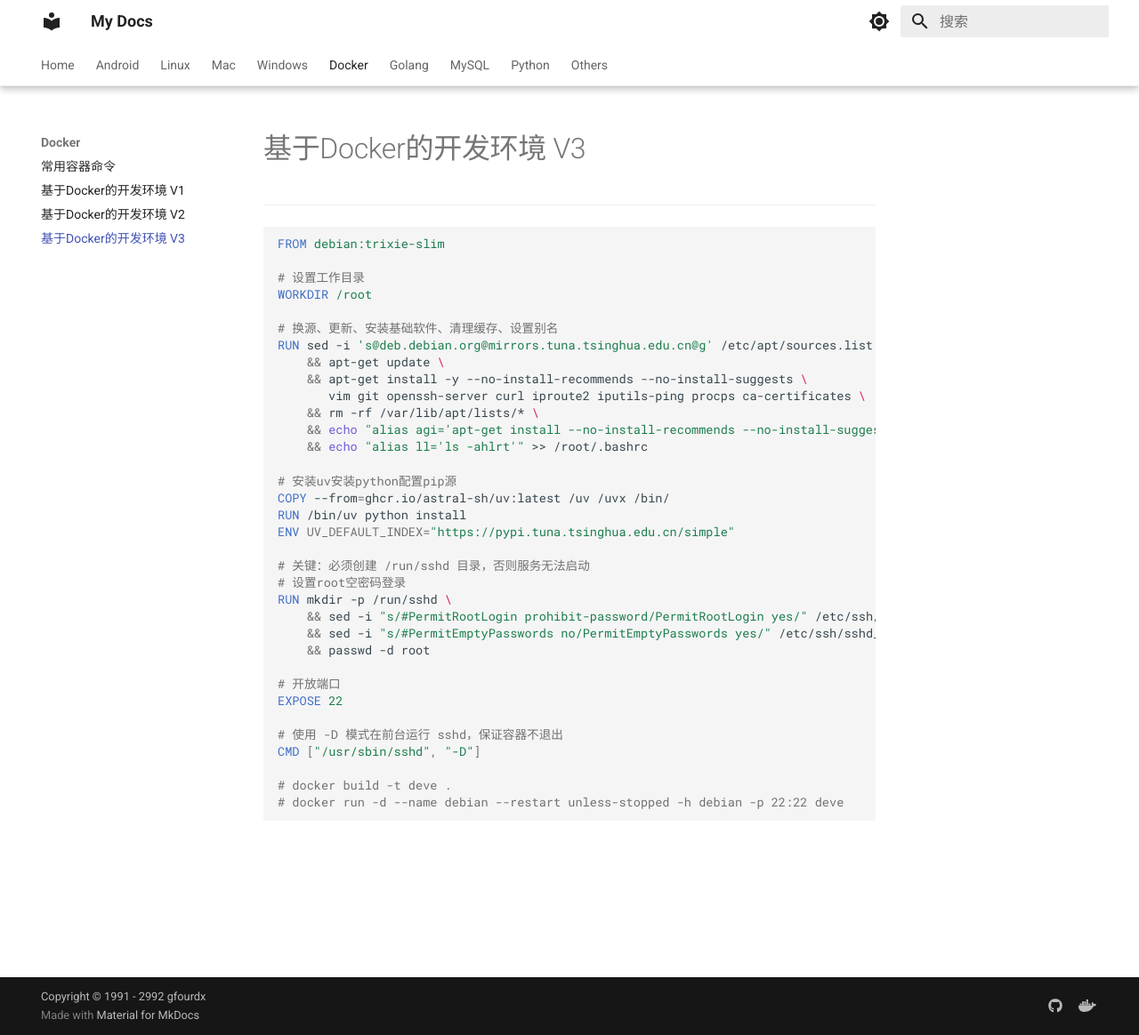
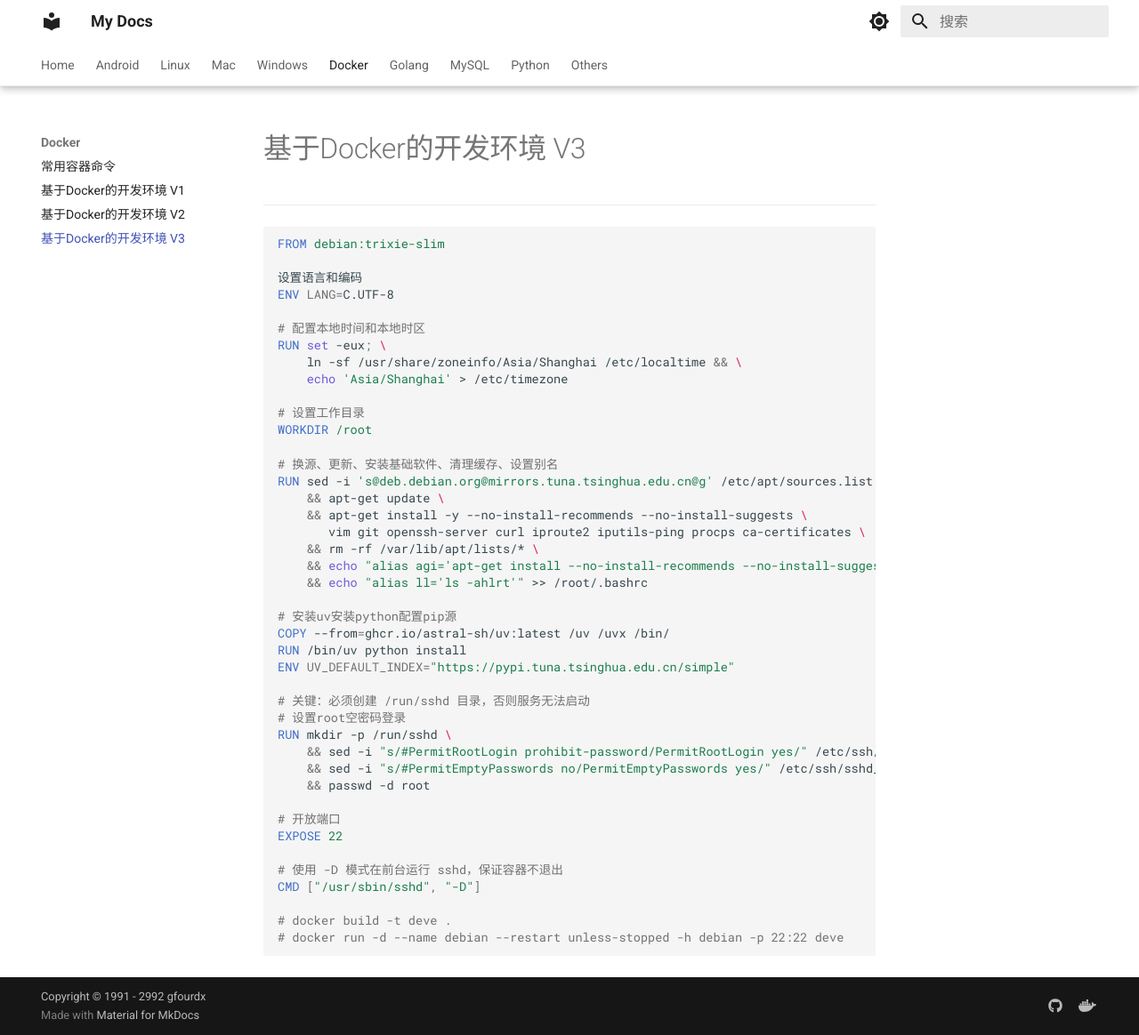
Before and after one commit to gfourdx/mydocs, an MkDocs documentation site: the page built from docs/docker/vscode-docker-dev_v3.md, in a window 1280 px wide and 1164 px high. Shown: the whole window at 89% size. Built offline with MkDocs 1.6.1 and Material for MkDocs 9.7.7, drawn with Linux system fonts in a browser that asks for light colours.

Commit message:
Update vscode-docker-dev_v3.md

````diff
--- a/docs/docker/vscode-docker-dev_v3.md
+++ b/docs/docker/vscode-docker-dev_v3.md
@@ -4,6 +4,14 @@
 
 ```dockerfile
 FROM debian:trixie-slim
+
+设置语言和编码
+ENV LANG=C.UTF-8
+
+# 配置本地时间和本地时区
+RUN set -eux; \
+    ln -sf /usr/share/zoneinfo/Asia/Shanghai /etc/localtime && \
+    echo 'Asia/Shanghai' > /etc/timezone
 
 # 设置工作目录
 WORKDIR /root
````
